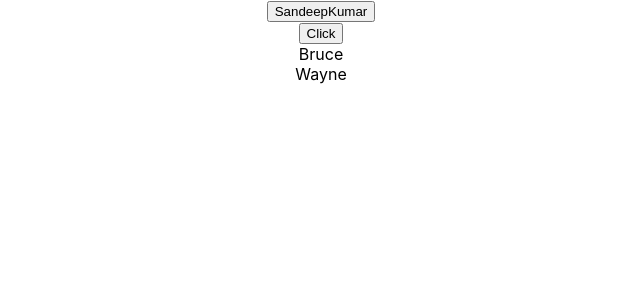
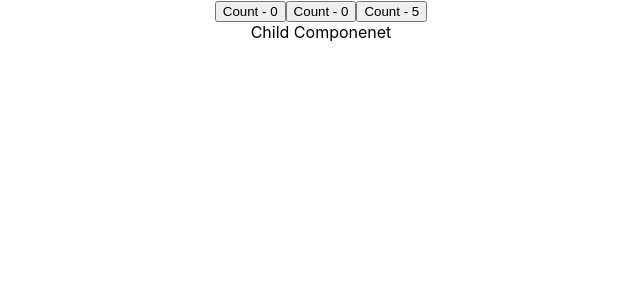
Before and after one commit to SandeepKumar377/ReactJS-Render, a React (Create React App) app: page / in a window 1280 px wide. Shown: the top 300 px of the page, without its empty margins (319-959 px from the left). Built offline with nearby package versions, Linux system fonts and the light colour scheme.

Commit message:
Parent_and_Child_Render

```diff
--- a/src/App.js
+++ b/src/App.js
@@ -1,14 +1,16 @@
 import './App.css';
-import { ArrayUseState } from './components/Immutable State/ArrayUseState';
-import { ObjectUseState } from './components/Immutable State/ObjectUseState';
+import { Parent } from './components/Parent Child/Parent';
+// import { ArrayUseState } from './components/Immutable State/ArrayUseState';
+// import { ObjectUseState } from './components/Immutable State/ObjectUseState';
 // import { UseReducer } from './components/UseReducer/UseReducer';
 // import { UseState } from './components/UseState/UseState';
 
 function App() {
   return (
     <div className="App">
-      <ObjectUseState />
-      <ArrayUseState />
+      <Parent/>
+      {/* <ObjectUseState />
+      <ArrayUseState /> */}
       {/* <UseReducer /> */}
       {/* <UseState /> */}
     </div>
--- /dev/null
+++ b/src/components/Parent Child/Child.js
@@ -0,0 +1,10 @@
+import React from 'react'
+
+export const Child = () => {
+    console.log('Child Render')
+    return (
+        <div>
+            Child Componenet
+        </div>
+    )
+}
--- /dev/null
+++ b/src/components/Parent Child/Parent.js
@@ -0,0 +1,15 @@
+import React, { useState } from 'react'
+import { Child } from './Child'
+
+export const Parent = () => {
+    const [count, setCount] = useState(0)
+    console.log('Parent render')
+    return (
+        <div>
+            <button onClick={() => setCount((c) => c + 1)}>Count - {count}</button>
+            <button onClick={() => setCount(0)}>Count - 0</button>
+            <button onClick={() => setCount(5)}>Count - 5</button>
+            <Child />
+        </div>
+    )
+}
```
